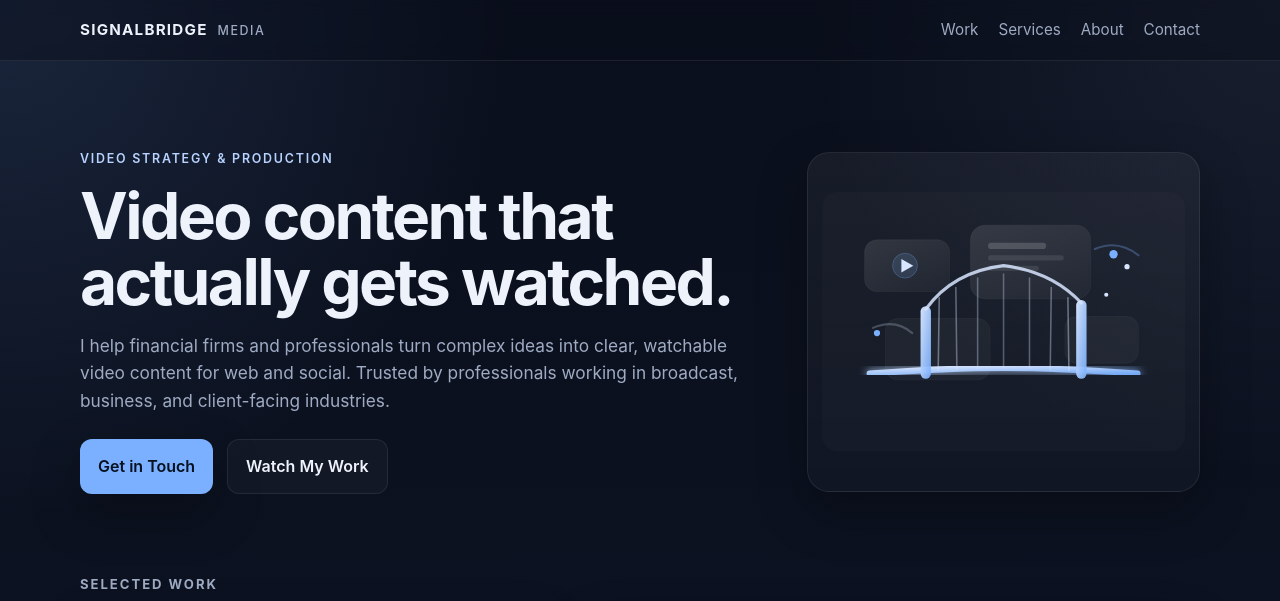
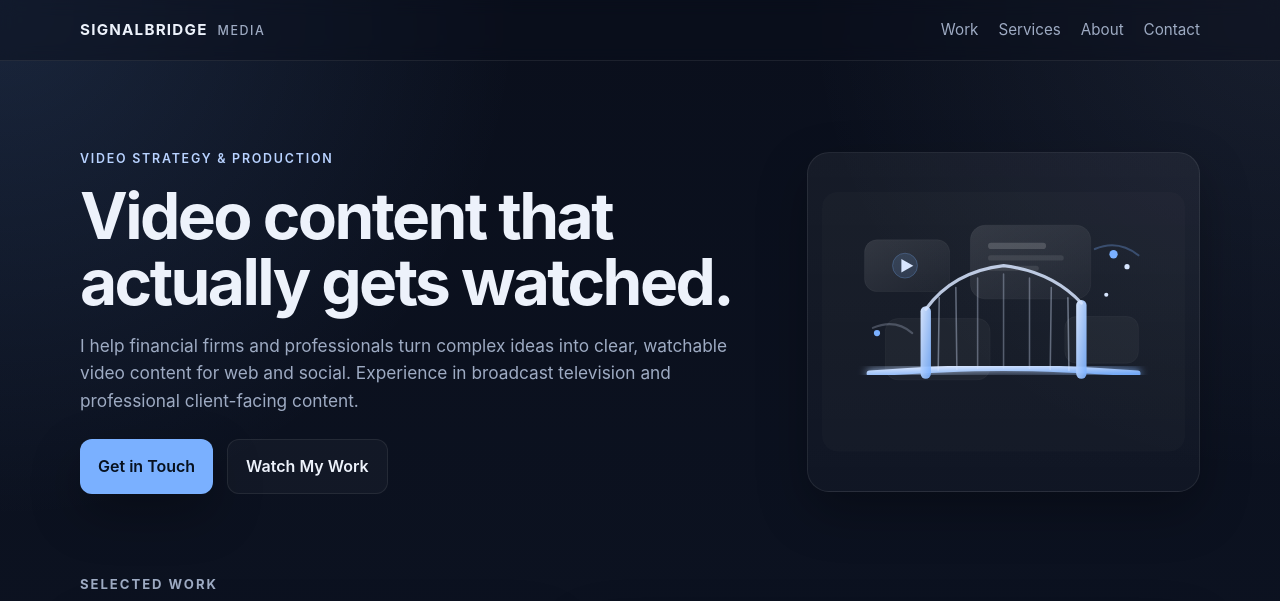
Before and after one commit to Robja237/signalbridgemedia-site, a plain HTML site: page index.html in a window 1280 px wide. Shown: the top 601 px of the page. Drawn offline with Linux system fonts and the light colour scheme.

Commit message:
index.html

```diff
--- a/index.html
+++ b/index.html
@@ -404,8 +404,8 @@ body::before {
         <p>
           I help financial firms and professionals turn
           complex ideas into clear, watchable video content
-          for web and social. Trusted by professionals working
-          in broadcast, business, and client-facing industries.
+          for web and social. Experience in broadcast television
+          and professional client-facing content.
         </p>
         <div class="actions">
           <a class="button button-primary" href="mailto:rob@signalbridgemedia.com">Get in Touch</a>
```
